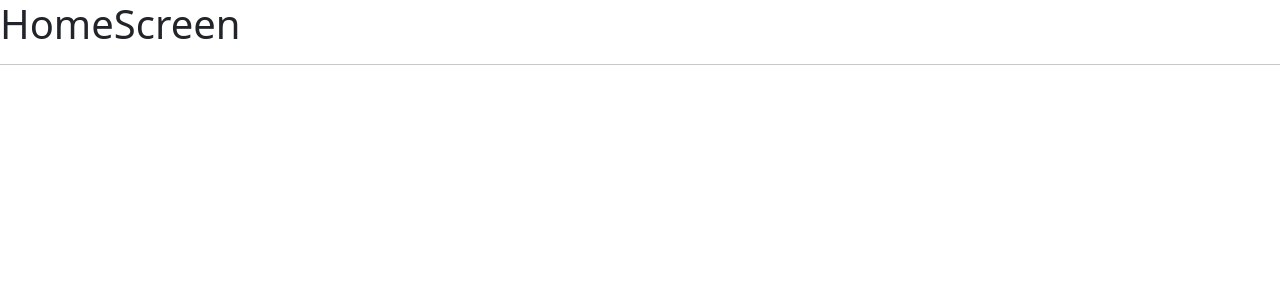
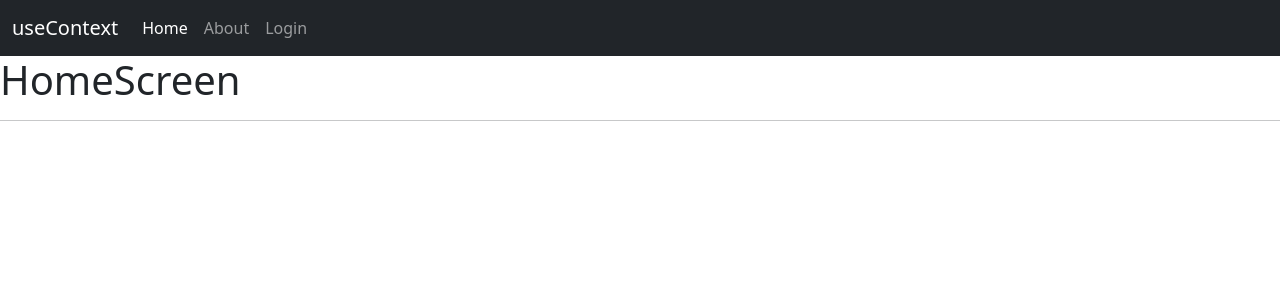
Before and after one commit to ewa1do/React-Course, a React (Vite) app in the folder hooks-app/: page / in a window 1280 px wide. Shown: the top 300 px of the page. Built offline with nearby package versions, Linux system fonts and the light colour scheme.

Commit message:
Link y NavLink

```diff
--- a/hooks-app/src/components/09-useContext/AppRouter.jsx
+++ b/hooks-app/src/components/09-useContext/AppRouter.jsx
@@ -6,6 +6,7 @@ import {
   Route,
 } from 'react-router-dom';
 
+import NavBar from './NavBar';
 import AboutScreen from './AboutScreen';
 import HomeScreen from './HomeScreen';
 import LoginScreen from './LoginScreen';
@@ -14,6 +15,8 @@ const AppRouter = () => {
   return (
     <Router>
       <div>
+        <NavBar />
+
         <Routes>
           <Route
             exact
@@ -32,6 +35,12 @@ const AppRouter = () => {
             path='/login'
             element={<LoginScreen />}
           />
+
+          {/* <Route element={<HomeScreen />} /> */}
+          <Route
+            path='*'
+            element={<HomeScreen />}
+          />
         </Routes>
       </div>
     </Router>
--- /dev/null
+++ b/hooks-app/src/components/09-useContext/NavBar.jsx
@@ -0,0 +1,56 @@
+import React from 'react';
+import { Link, NavLink } from 'react-router-dom';
+
+const NavBar = () => {
+  return (
+    <nav className='navbar navbar-expand-sm navbar-dark bg-dark'>
+      <div className='container-fluid'>
+        <Link
+          className='navbar-brand'
+          to='./'
+        >
+          useContext
+        </Link>
+        <div
+          className='collapse navbar-collapse'
+          id='navbarNav'
+        >
+          <ul className='navbar-nav'>
+            <li className='nav-item'>
+              <NavLink
+                exact='true'
+                activeclassname='active'
+                className='nav-link'
+                to='/'
+              >
+                Home
+              </NavLink>
+            </li>
+            <li className='nav-item'>
+              <NavLink
+                exact='true'
+                activeclassname='active'
+                className='nav-link'
+                to='/about'
+              >
+                About
+              </NavLink>
+            </li>
+            <li className='nav-item'>
+              <NavLink
+                exact='true'
+                activeclassname='active'
+                className='nav-link'
+                to='/login'
+              >
+                Login
+              </NavLink>
+            </li>
+          </ul>
+        </div>
+      </div>
+    </nav>
+  );
+};
+
+export default NavBar;
```
